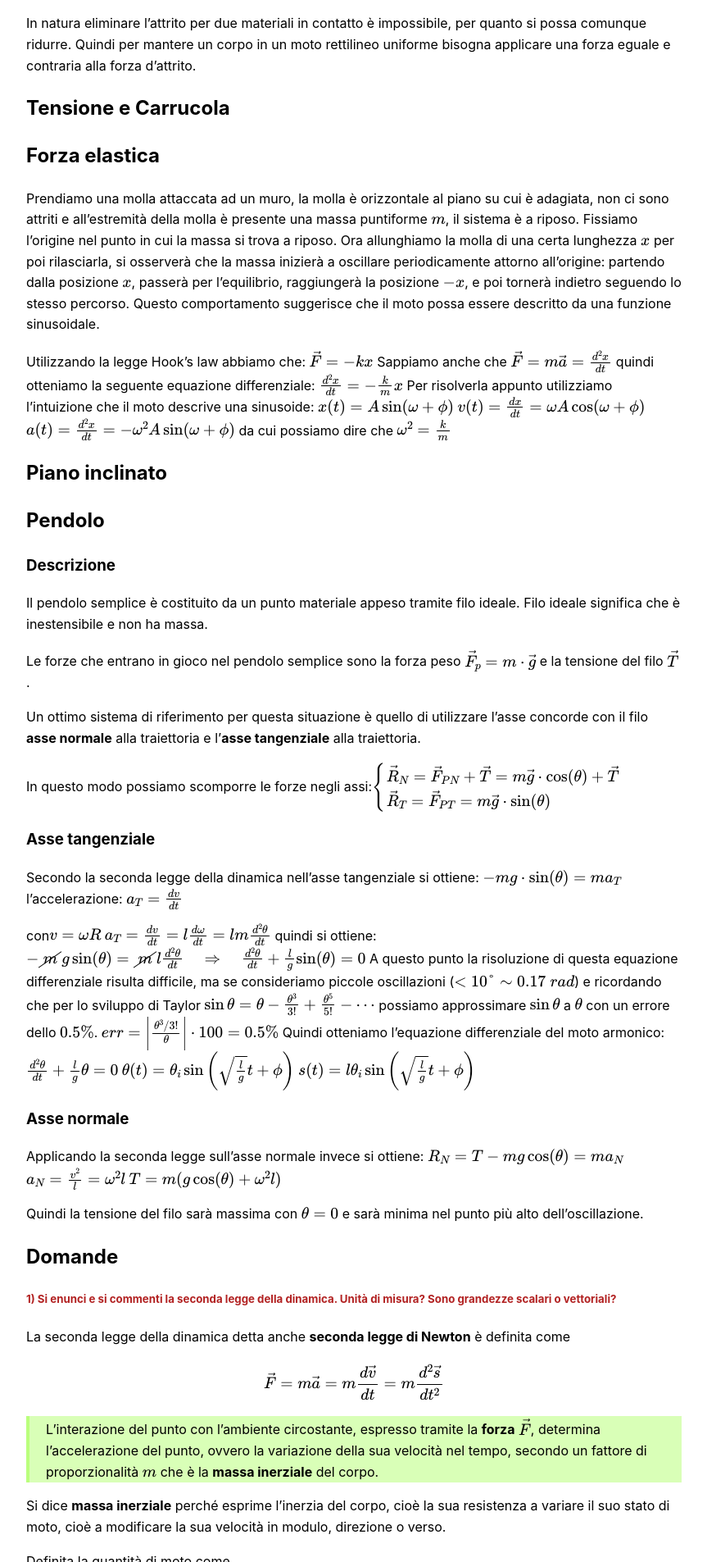
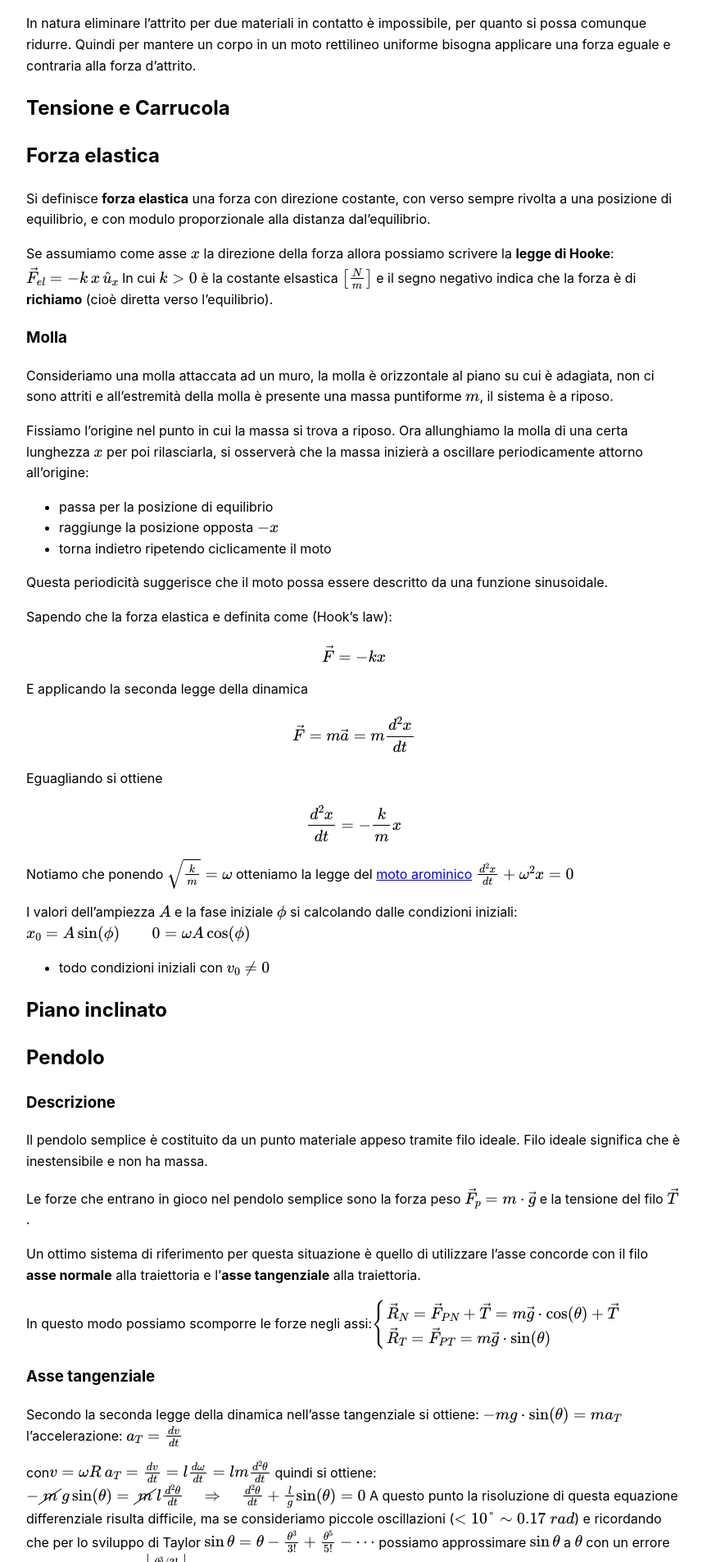
Before and after one commit to FedericoMenegoz/UNITN-fisica-orale, a Jekyll site: the page built from content/dinamica.md, in a window 1280 px wide. Shown: the part 1004-2909 px from the top of the page at 82% size, without its empty margins (208-1071 px from the left). Built offline with Jekyll 4.4.1, drawn with Linux system fonts in a browser that asks for light colours; our own code applies the rules of GitHub Pages for plain Markdown files; some of the changed text lies outside the part shown.

Commit message:
Updated dinamica domanda 4

```diff
--- a/_layouts/default.html
+++ b/_layouts/default.html
@@ -38,6 +38,9 @@
         h5 {
             color: firebrick;
         }
+        h6 {
+            color: darkblue;
+        }
     </style>
 </head>
 <body>
--- a/content/dinamica.md
+++ b/content/dinamica.md
@@ -36,18 +36,40 @@ In natura eliminare l'attrito per due materiali in contatto è impossibile, per
 ## Tensione e Carrucola
 ## Forza elastica
 
-Prendiamo una molla attaccata ad un muro, la molla è orizzontale al piano su cui è adagiata, non ci sono attriti e all'estremità della molla è presente una massa puntiforme $m$, il sistema è a riposo. Fissiamo l'origine nel punto in cui la massa si trova a riposo. Ora allunghiamo la molla di una certa lunghezza $x$ per poi rilasciarla, si osserverà che la massa inizierà a oscillare periodicamente attorno all'origine: partendo dalla posizione $x$, passerà per l’equilibrio, raggiungerà la posizione $-x$, e poi tornerà indietro seguendo lo stesso percorso. Questo comportamento suggerisce che il moto possa essere descritto da una funzione sinusoidale.
+Si definisce __forza elastica__ una forza con direzione costante, con verso sempre rivolta a una posizione di equilibrio, e con modulo proporzionale alla distanza dal'equilibrio.
 
-Utilizzando la legge Hook's law abbiamo che:
+Se assumiamo come asse $x$ la direzione della forza allora possiamo scrivere la __legge di Hooke__:
+$$\vec F_{el} = -k\,x\,\hat u_x$$
+In cui $k>0$ è la costante elsastica $\big[\frac N m\big]$ e il segno negativo indica che la forza è di __richiamo__ (cioè diretta verso l'equilibrio).
+
+### Molla
+Consideriamo una molla attaccata ad un muro, la molla è orizzontale al piano su cui è adagiata, non ci sono attriti e all'estremità della molla è presente una massa puntiforme $m$, il sistema è a riposo.
+
+Fissiamo l'origine nel punto in cui la massa si trova a riposo. Ora allunghiamo la molla di una certa lunghezza $x$ per poi rilasciarla, si osserverà che la massa inizierà a oscillare periodicamente attorno all'origine:
+- passa per la posizione di equilibrio
+- raggiunge la posizione opposta $-x$
+- torna indietro ripetendo ciclicamente il moto
+
+Questa periodicità suggerisce che il moto possa essere descritto da una funzione sinusoidale.
+
+Sapendo che la forza elastica e definita come (Hook's law):
+
 $$\vec F = - kx$$
-Sappiamo anche che $$\vec F = m\vec a = \frac {d^2x}{dt}$$
-quindi otteniamo la seguente equazione differenziale:
+
+E applicando la seconda legge della dinamica
+
+$$\vec F = m\vec a = m\frac {d^2x}{dt}$$
+
+Eguagliando si ottiene
+
 $$\frac {d^2x}{dt} = - \frac km x$$
-Per risolverla appunto utilizziamo l'intuizione che il moto descrive una sinusoide:
-$$x(t) = A\sin(\omega+ \phi)$$
-$$v(t)=\frac {dx}{dt} = \omega A\cos(\omega+ \phi)$$
-$$a(t) = \frac {d^2x}{dt} = - \omega^2 A\sin(\omega+ \phi)$$
-da cui possiamo dire che $$\omega^2 = \frac k m$$
+
+Notiamo che ponendo $\sqrt{\frac k m} = \omega$ otteniamo la legge del [moto arominico](cinematica.md#moto-armonico-semplice)
+$$\frac {d^2x}{dt}  + \omega^2 x = 0$$
+
+I valori dell'ampiezza $A$ e la fase iniziale $\phi$ si calcolando dalle condizioni iniziali:
+$$x_0 = A\sin(\phi) \quad \quad 0 = \omega A \cos(\phi)$$
+- todo condizioni iniziali con $v_0\ne0$
 
 
 ## Piano inclinato
@@ -142,6 +164,38 @@ Come specificato [qui](#forza-dattrito), le forze d'attrito sono sempre opposte
 ##### 4) Appendiamo un corpo al soffitto con una molla. Cosa succede?
 <br>
 
+Quando una __molla__ è fissata al soffitto e vi appendiamo una massa $m$, la situazione è simile al caso orizzontale, ma la _posizione di equilibrio_ è diversa perché è presente anche la __forza peso__:
+
+$$mg = kx_0 \quad \Rightarrow \quad x_0 = \frac {mg}k$$
+
+Quindi la nuova posizione di equilibrio si troverà più in basso rispetto alla lunghezza della molla a riposo senza massa o posizionata orizzontalmente.
+
+Valutiamo due casi:
+###### a) Rilascio il corpo esattamente nella posizione di equilibrio
+Il sistema rimane a riposo, in particolare abbiamo che secondo la seconda legge della dinamica:
+
+$$\vec R = m\vec a = \vec 0$$
+
+con
+
+$$\vec R = \vec P + \vec F_{el} = \vec 0 \quad \Rightarrow \quad  mg = kx_0$$
+
+###### b) Rilascio il corpo non dalla posizione di equilibrio
+Rilasciando il corpo in una posizione diversa da $x_0$ la risultante delle forze richiamerà il corpo verso $x_0$ risultando così in un moto armonico semplice.
+
+Poniamo l'origine su $x_0$ e $\Delta x$ il discostamento dall'equilibrio, sappiamo che il moto rispetta la legge del [moto armonico semplice](cinematica.md#moto-armonico-semplice):
+
+$$x(t) = A\sin(\omega t + \phi)$$
+
+$$\begin {cases}
+x(0) = \Delta x = A \sin(\phi) \\
+v_0 = 0 = \omega A\cos(\phi) \\
+\end{cases} \Rightarrow
+\begin {cases}
+A = \Delta x && \phi = \frac \pi 2 \\
+A = -\Delta x && \phi = \frac {3\pi} 2 \\
+\end{cases}
+$$
 
 
 ---
```
